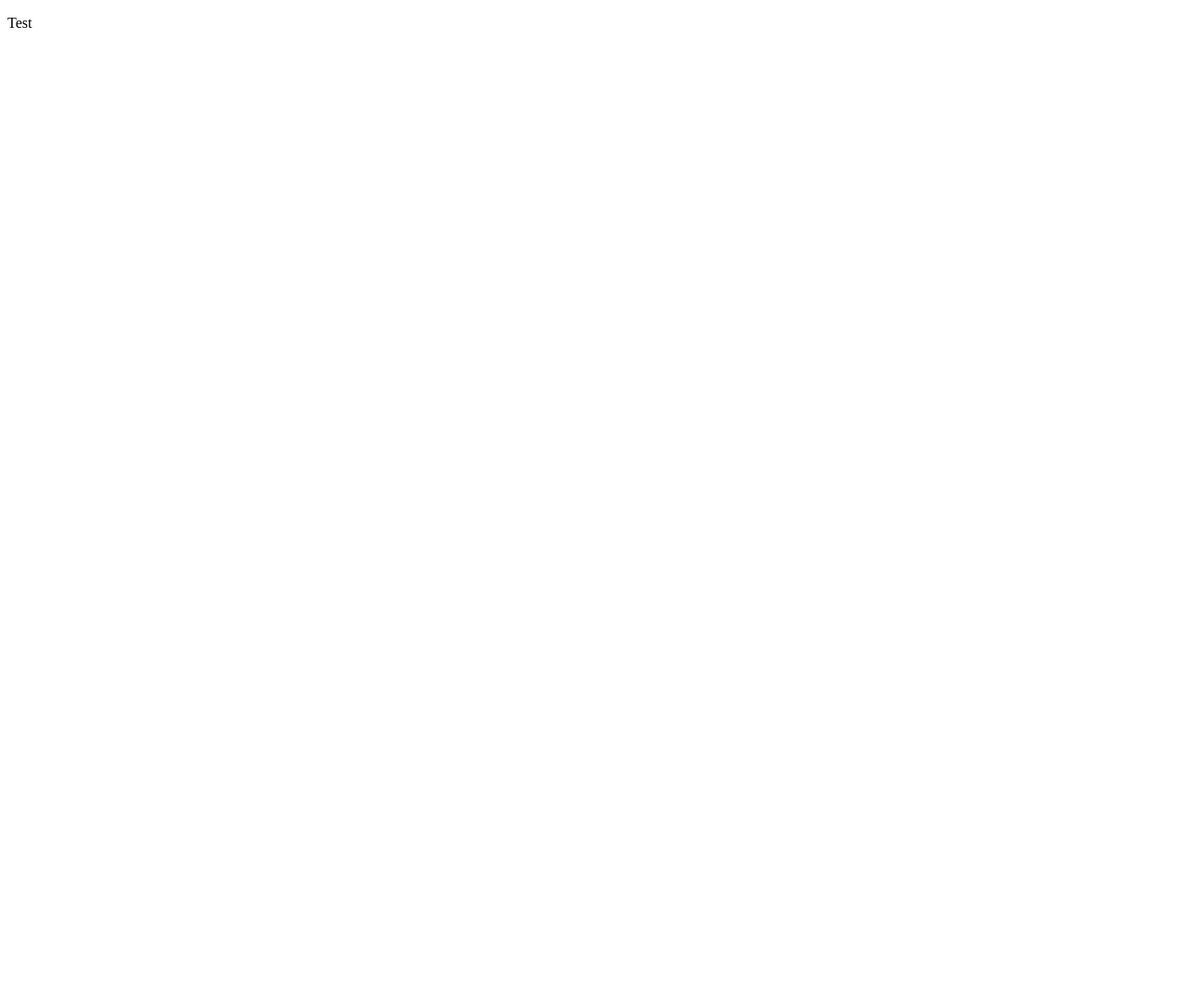
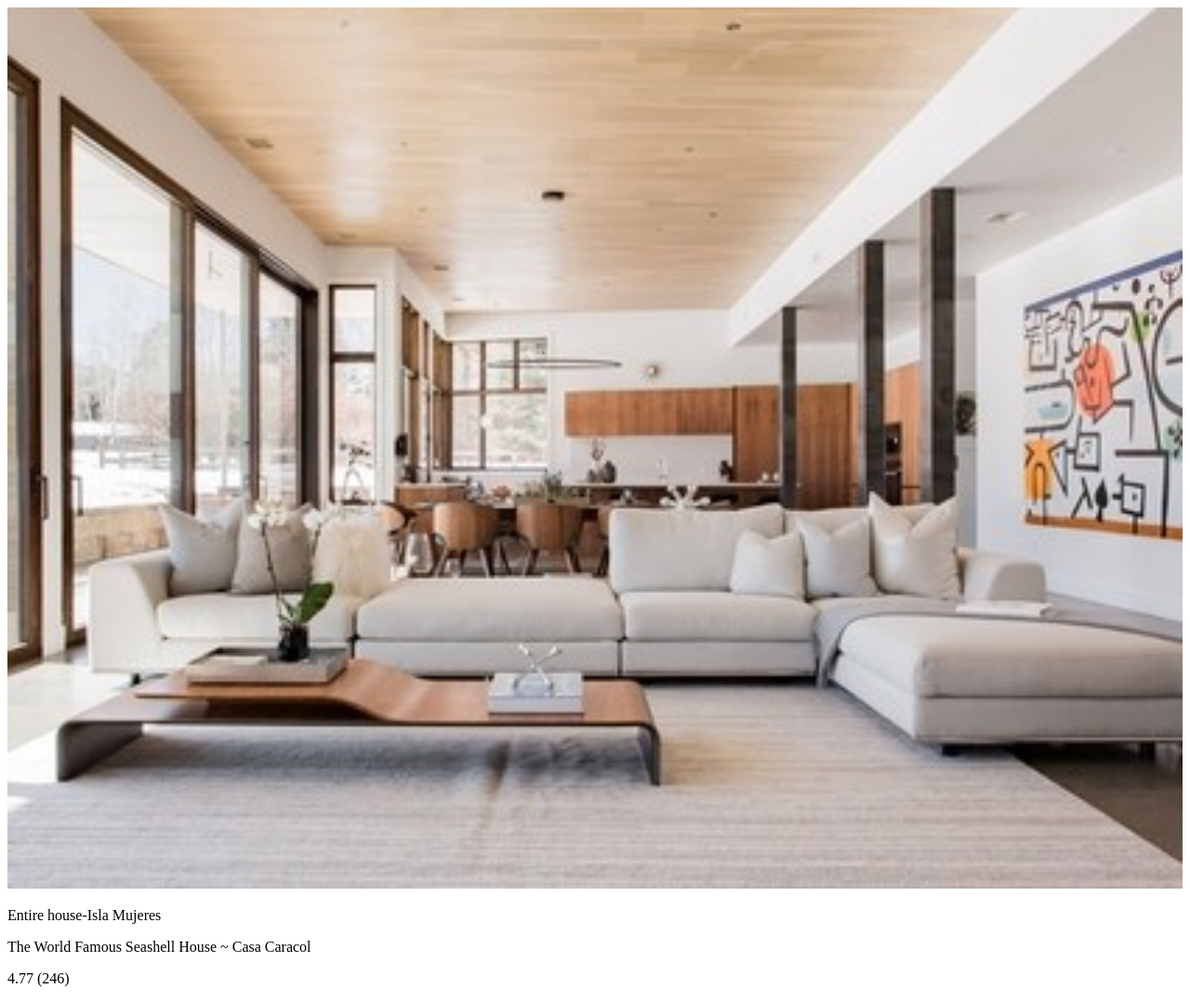
Before and after one commit to malarc01/nextjsbnb, a Next.js app: page /houses/1523 in a window 1280 px wide. Shown: the whole page at 93% size. Before the commit the page ends 800 px from the top, so only its background shows below. Built offline with nearby package versions, Linux system fonts and the light colour scheme.

Commit message:
added Layout.js

```diff
--- /dev/null
+++ b/components/Layout.js
@@ -0,0 +1,21 @@
+const Layout = props => {
+    return (
+        <div>
+            <main>{props.content}</main>
+
+            <style jsx global>{`
+        body{
+            margin:0;
+            font-family:Roboto, -apple-system,BlinkMacSystemFont,SegoeUI,Oxygen,Ubuntu, Cantarell,Fira Sans, Droid Sans,Helvetica Neue, sans-serif;
+            font-size:14px;
+            line-height:1.5;
+            color:#333
+        }
+        `}
+            </style>
+
+        </div>
+    )
+}
+
+export default Layout
--- a/pages/houses/[id].js
+++ b/pages/houses/[id].js
@@ -1,5 +1,33 @@
-export default () => (
+import houses from '../houses.json';
+import Head from 'next/head'
+import Layout from '../../components/Layout'
+
+
+const House = props => (
 	<div>
-		<p>Test</p>
+		<Head>
+			<title>{props.house.title}</title>
+		</Head>
+		<img src={props.house.picture} width='100%' alt='House picture' />
+		<p>
+			{props.house.type}-{props.house.town}
+		</p>
+		<p>{props.house.title}</p>
+		<p>
+			{props.house.rating} ({props.house.reviewsCount})
+		</p>
 	</div>
-);
+)
+
+House.getInitialProps = ({ query }) => {
+
+	console.log(query);
+
+	const { id } = query
+
+	return {
+		house: houses.filter(house => house.id === id)[0]
+	}
+};
+
+export default House;
```
Also changed, not shown: components/House.js (+9 -9 lines), pages/index.js (+7 -4 lines), pages/houses.json (line endings or trailing spaces), 1 other file (tests, documents, lock files or other folders).
